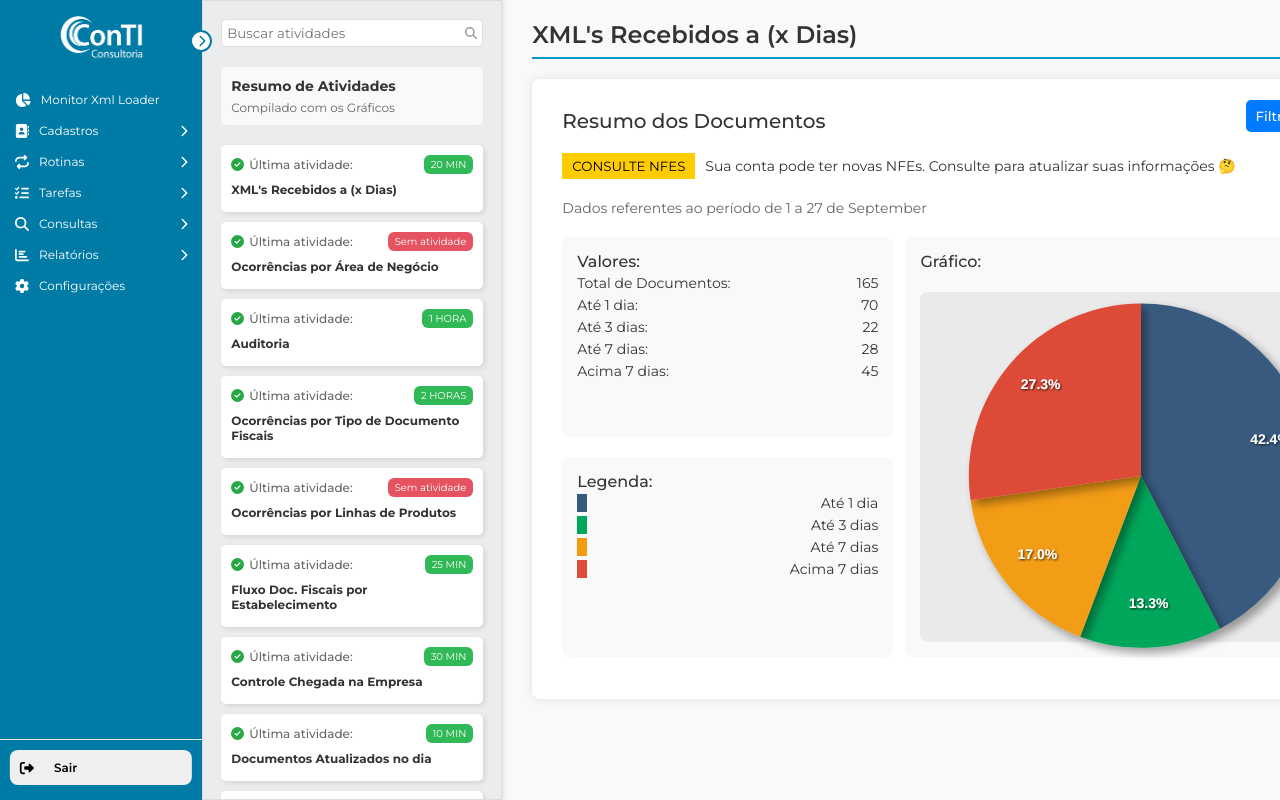
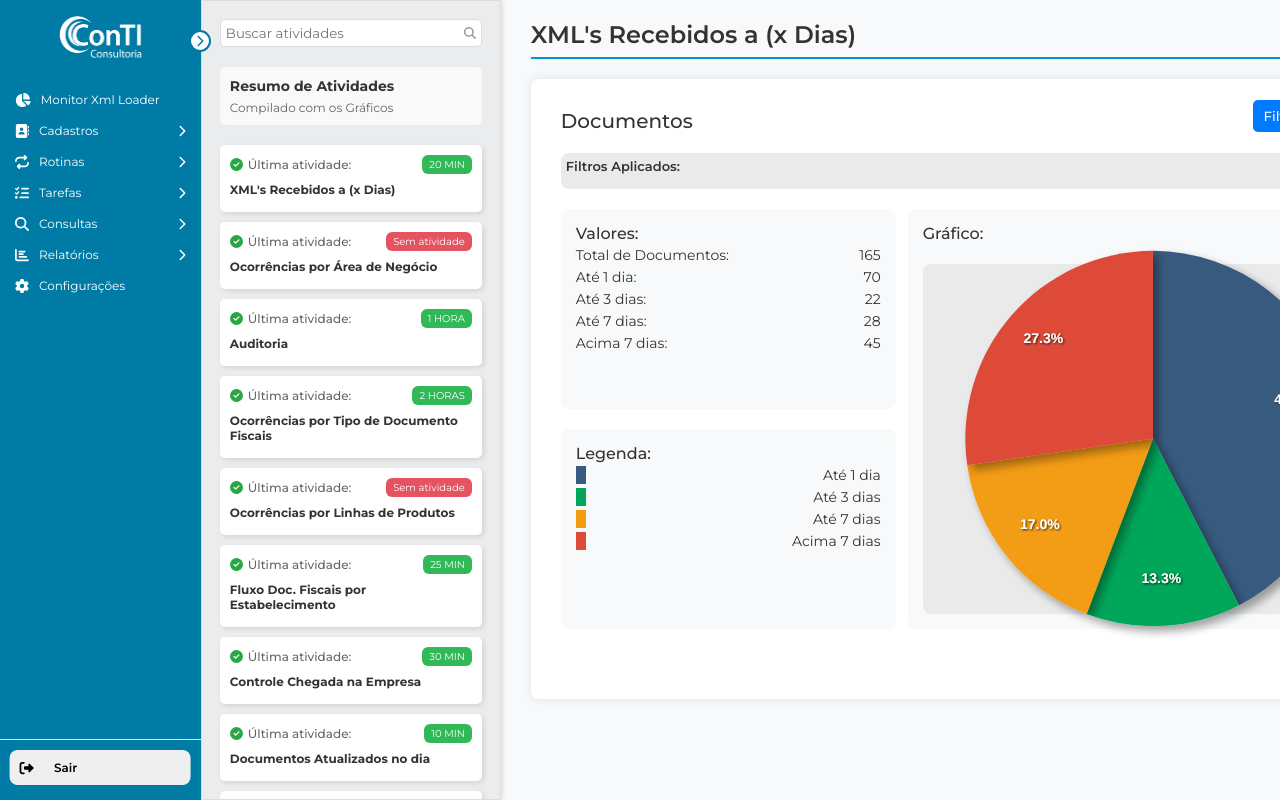
Before and after one commit to hudtadeu/xmlloader-web, a React (Create React App) app: page / in a window 1280 px wide. Shown: the top 800 px of the page. Built offline with nearby package versions, Linux system fonts and the light colour scheme.

Commit message:
Atualização

```diff
--- a/src/components/menu/dashboard/Dashboard.js
+++ b/src/components/menu/dashboard/Dashboard.js
@@ -155,7 +155,7 @@ const data = [
       labels: ['Nfe', 'CTe', 'NFSe'],
       colors: ['#375a7f', '#00a65a', '#f39c12'],
     },
-    title: "Documentos Corrgidos e Não Atualizados"
+    title: "Documentos Corrigidos e Não Atualizados"
   },
 ];
 
@@ -163,6 +163,7 @@ const Dashboard = () => {
   const [dashboardTitle, setDashboardTitle] = useState(data[0].title);
   const [isModalOpen, setIsModalOpen] = useState(false);
   const [selectedChart, setSelectedChart] = useState(0);
+  const [selectedFilters, setSelectedFilters] = useState({});
 
   const handleChartClick = (chartIndex, chartTitle) => {
     setDashboardTitle(chartTitle);
@@ -175,6 +176,11 @@ const Dashboard = () => {
 
   const closeModal = () => {
     setIsModalOpen(false);
+  };
+
+  const handleSaveFilters = (filters) => {
+    setSelectedFilters(filters);
+    closeModal();
   };
 
   const renderSummaryDetails = () => {
@@ -210,6 +216,15 @@ const Dashboard = () => {
     return null;
   };
 
+  const renderSelectedFilters = () => {
+    return Object.entries(selectedFilters).map(([key, value], index) => (
+      <div key={index} className="summary-item">
+        <span>{key}:</span>
+        <span>{value}</span>
+      </div>
+    ));
+  };
+
   return (
     <div className="dashboard-container">
       <Sidebar onSelectChart={handleChartClick} />
@@ -222,21 +237,18 @@ const Dashboard = () => {
         )}
         <div className="account-summary-container">
           <div className="header">
-            <h2>Resumo dos Documentos</h2>
+            <h2>Documentos</h2>
             <div className="date-filter">
               <button className="filter-document-button" onClick={openModal}>
                 Filtrar Documento
               </button>
             </div>
           </div>
-          <div className="notification">
-            <button className="notification-button">CONSULTE NFES</button>
-            <p className="notification-message">
-              Sua conta pode ter novas NFEs. Consulte para atualizar suas informações <span>🤔</span>
-            </p>
-          </div>
           <div className="data-period">
-            <p>Dados referentes ao período de 1 a 27 de September</p>
+            <h3>Filtros Aplicados:</h3>
+            <div className="summary">
+              {renderSelectedFilters()}
+            </div>
           </div>
           <div className="summary">
             <div className="summary-column">
@@ -261,7 +273,8 @@ const Dashboard = () => {
                     options={data[selectedChart].options}
                     series={data[selectedChart].series}
                     type="pie"
-                    width="100%"
+                    height="400px"  // Aumente a altura do gráfico
+                    width="400px"
                   />
                 </div>
               </div>
@@ -284,7 +297,7 @@ const Dashboard = () => {
               <div className="filters">
                 <div className="filter">
                   <label>Estabelecimento:</label>
-                  <select>
+                  <select id="filter-estabelecimento">
                     <option value="estab1">Estabelecimento 1</option>
                     <option value="estab2">Estabelecimento 2</option>
                     <option value="estab3">Estabelecimento 3</option>
@@ -292,7 +305,7 @@ const Dashboard = () => {
                 </div>
                 <div className="filter">
                   <label>Tipo Documento Fiscal:</label>
-                  <select>
+                  <select id="filter-tipo-doc">
                     <option value="nfe">NFe</option>
                     <option value="nf3e">NF3e</option>
                     <option value="cte">CTe</option>
@@ -302,15 +315,15 @@ const Dashboard = () => {
                 </div>
                 <div className="filter">
                   <label>Código Fornecedor:</label>
-                  <input type="text" />
+                  <input type="text" id="filter-fornecedor" />
                 </div>
                 <div className="filter">
                   <label>Dias Pendentes:</label>
-                  <input type="number" />
+                  <input type="number" id="filter-dias-pendentes" />
                 </div>
                 <div className="filter">
                   <label>Localização:</label>
-                  <select>
+                  <select id="filter-localizacao">
                     <option value="local1">Localização 1</option>
                     <option value="local2">Localização 2</option>
                     <option value="local3">Localização 3</option>
@@ -318,7 +331,7 @@ const Dashboard = () => {
                 </div>
                 <div className="filter">
                   <label>Linha de Produtos:</label>
-                  <select>
+                  <select id="filter-linha-prod">
                     <option value="linha1">Linha 1</option>
                     <option value="linha2">Linha 2</option>
                     <option value="linha3">Linha 3</option>
@@ -326,7 +339,7 @@ const Dashboard = () => {
                 </div>
                 <div className="filter">
                   <label>Área de Negócio:</label>
-                  <select>
+                  <select id="filter-area-negocio">
                     <option value="suprimento">Suprimento</option>
                     <option value="fiscal">Fiscal</option>
                     <option value="pcp">PCP</option>
@@ -334,7 +347,20 @@ const Dashboard = () => {
                   </select>
                 </div>
               </div>
-              <button className="button-save">Salvar</button>
+              <button
+                className="button-save"
+                onClick={() => handleSaveFilters({
+                  'Estabelecimento': document.getElementById('filter-estabelecimento').value,
+                  'Tipo Documento Fiscal': document.getElementById('filter-tipo-doc').value,
+                  'Código Fornecedor': document.getElementById('filter-fornecedor').value,
+                  'Dias Pendentes': document.getElementById('filter-dias-pendentes').value,
+                  'Localização': document.getElementById('filter-localizacao').value,
+                  'Linha de Produtos': document.getElementById('filter-linha-prod').value,
+                  'Área de Negócio': document.getElementById('filter-area-negocio').value,
+                })}
+              >
+                Salvar
+              </button>
             </div>
           </div>
         </div>
--- a/src/components/menu/dashboard/styleDashboard.css
+++ b/src/components/menu/dashboard/styleDashboard.css
@@ -50,7 +50,7 @@ body {
   width: calc(100% - -150px);
   height: 620px;
   margin-left: 10px;
-  margin-right: 20px;
+  margin-right: 80px;
 }
 
 .header {
@@ -162,8 +162,12 @@ body {
 
 .chart-placeholder {
   height: 350px;
+  width: 100%;    /* O gráfico ocupa toda a largura */
   background-color: #eaeaea;
   border-radius: 8px;
+  display: flex;
+  align-items: center;  /* Centraliza verticalmente o gráfico */
+  justify-content: center;
 }
 
 .note-summary {
@@ -337,3 +341,46 @@ body {
 .button-save:hover {
   background-color: #0056b3;
 }
+
+.data-period {
+  font-size: 14px;
+  color: #666;
+  margin-bottom: 20px;
+}
+
+.data-period h3 {
+  font-size: 18px;
+  font-weight: 600;
+  color: #333;
+  margin-bottom: 10px;
+}
+
+.summary-item {
+  display: flex;
+  justify-content: space-between;
+  margin-bottom: 4px;
+  font-size: 14px;
+}
+
+.data-period {
+  font-size: 14px;
+  color: #666;
+  margin-bottom: 20px;
+  background-color: #eaeaea;
+  border-radius: 8px;
+}
+
+.data-period h3 {
+  font-size: 13px;
+  font-weight: 600;
+  color: #333;
+  margin-bottom: 10px;
+  padding: 5px;
+}
+
+.summary-item {
+  display: flex;
+  justify-content: space-between;
+  margin-bottom: 4px;
+  font-size: 14px;
+}
```
